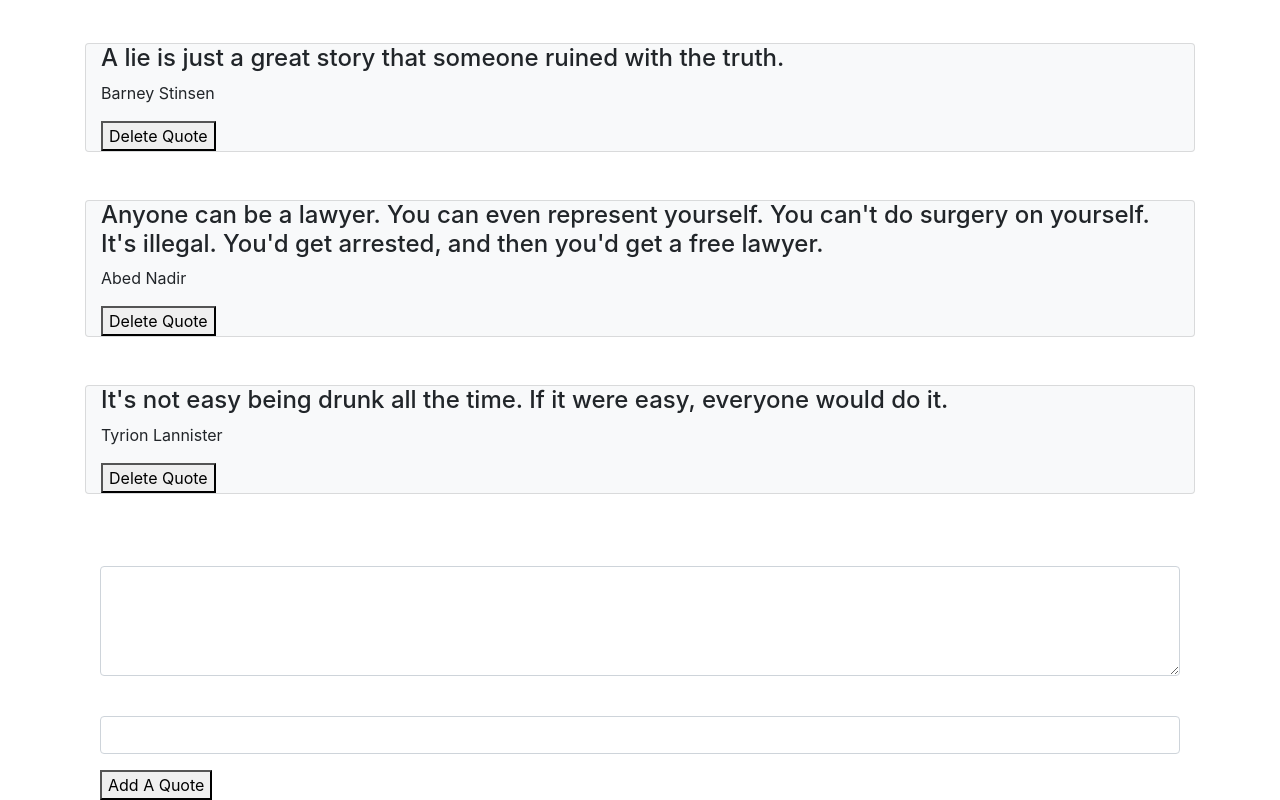
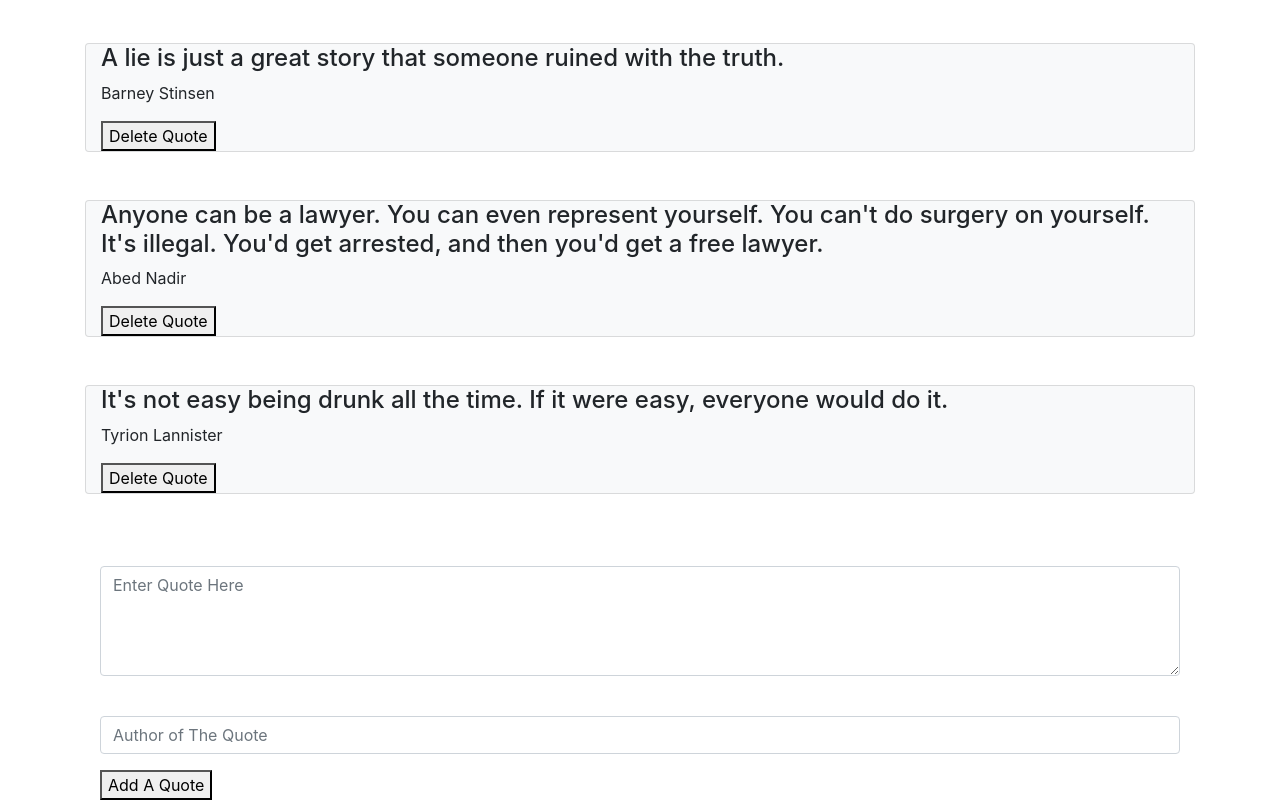
Before and after one commit to Ronyonka/QuoteMe, an Angular app: page / in a window 1280 px wide. Shown: the part 422-1222 px from the top of the page. Built offline with nearby package versions, Linux system fonts and the light colour scheme.

Commit message:
added vote component

```diff
--- a/src/app/app.module.ts
+++ b/src/app/app.module.ts
@@ -7,13 +7,15 @@ import { AppComponent } from './app.component';
 import { QuoteComponent } from './quote/quote.component';
 import { QuoteFormComponent } from './quote-form/quote-form.component';
 import { DetailsComponent } from './details/details.component';
+import { VoteComponent } from './vote/vote.component';
 
 @NgModule({
   declarations: [
     AppComponent,
     QuoteComponent,
     QuoteFormComponent,
-    DetailsComponent
+    DetailsComponent,
+    VoteComponent
   ],
   imports: [
     BrowserModule,
--- a/src/app/quote-form/quote-form.component.html
+++ b/src/app/quote-form/quote-form.component.html
@@ -2,12 +2,12 @@
   <div class="form-group">
 
   <label for="quote"></label>
-  <textarea type="text" required class="form-control" id="quote" rows="4" [(ngModel)]="newQuoteMe.quota"  name="quota" #quota="ngModel"></textarea>
+  <textarea type="text" required placeholder="Enter Quote Here" class="form-control" id="quote" rows="4" [(ngModel)]="newQuoteMe.quota"  name="quota" #quota="ngModel"></textarea>
   </div>
   <div class="form-group">
 
     <label for=""></label>
-    <input type="text" required class="form-control" id="author" [(ngModel)]="newQuoteMe.author"  name="author" #author="ngModel">
+    <input type="text" required placeholder="Author of The Quote" class="form-control" id="author" [(ngModel)]="newQuoteMe.author"  name="author" #author="ngModel">
   </div>
   <button type="submit">Add A Quote</button>
 </form>
--- /dev/null
+++ b/src/app/vote/vote.component.html
@@ -0,0 +1,3 @@
+<p>
+  vote works!
+</p>
--- /dev/null
+++ b/src/app/vote/vote.component.ts
@@ -0,0 +1,15 @@
+import { Component, OnInit } from '@angular/core';
+
+@Component({
+  selector: 'app-vote',
+  templateUrl: './vote.component.html',
+  styleUrls: ['./vote.component.css']
+})
+export class VoteComponent implements OnInit {
+
+  constructor() { }
+
+  ngOnInit() {
+  }
+
+}
```
Also changed, not shown: src/app/vote/vote.component.css (added), 1 other file (tests, documents, lock files or other folders).
